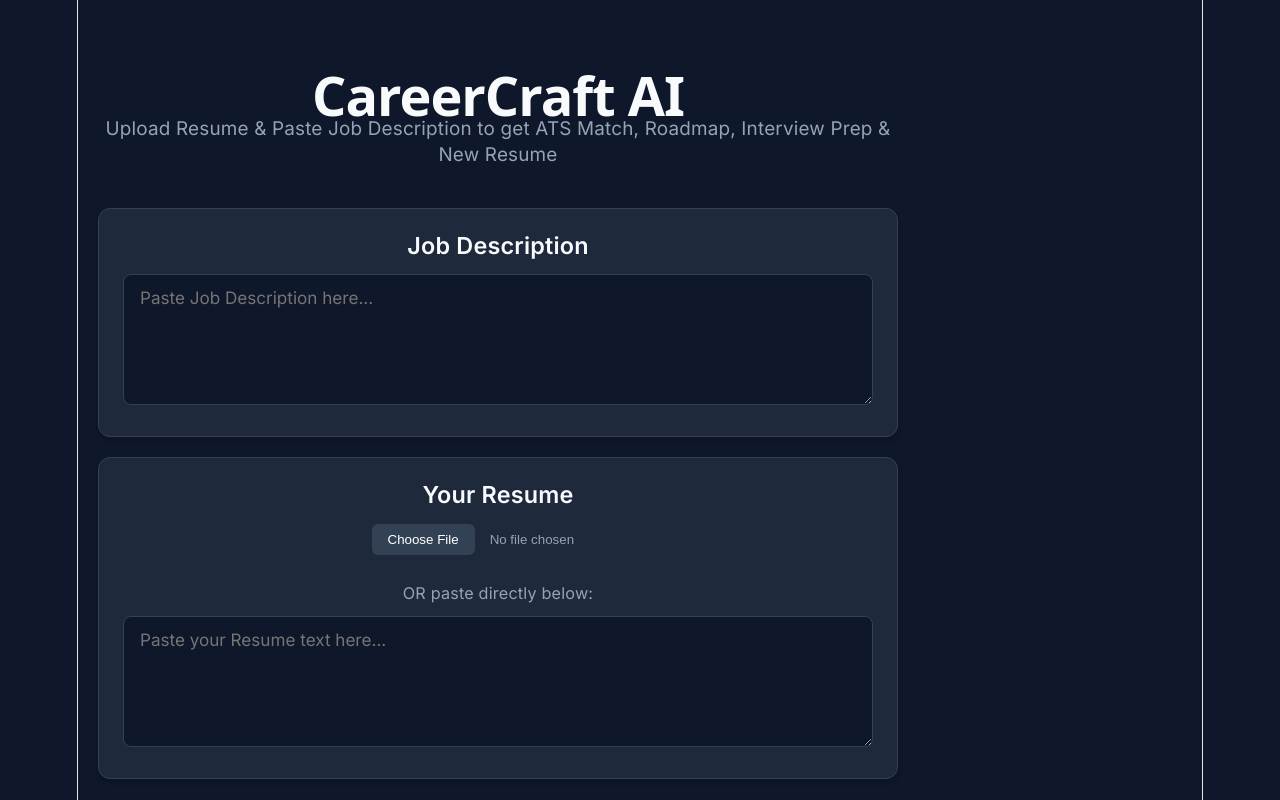
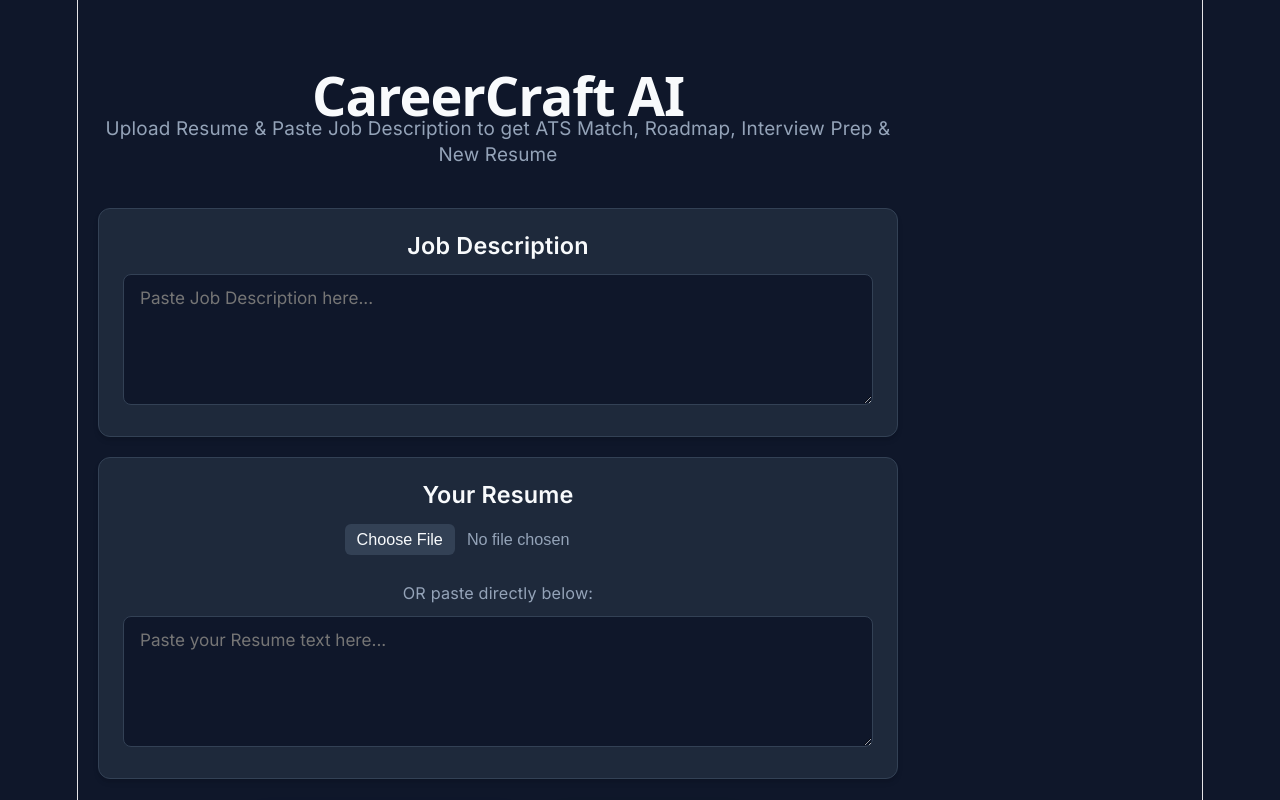
Before and after one commit to InnovateX26/Career_Forge, a React app in the folder Frontend/: page / in a window 1280 px wide. Shown: the top 800 px of the page. Built offline with nearby package versions, Linux system fonts and the light colour scheme; the HTML template or start-up script is replaced by a standard one.

Commit message:
File Input & Choose File Button

```diff
--- a/Frontend/src/App.css
+++ b/Frontend/src/App.css
@@ -84,18 +84,19 @@ body {
 }
 
 /* 📁 File Input & Choose File Button */
-.file-input { margin-bottom: 15px; color: #94a3b8; }
+.file-input { margin-bottom: 15px; color: #94a3b8; font-size: 0.9rem; }
 .file-input::file-selector-button {
   background: #334155;
-  color: white;
+  color: #f8fafc;
   border: none;
-  padding: 8px 16px;
+  padding: 6px 12px;
   border-radius: 6px;
   cursor: pointer;
-  margin-right: 15px;
+  margin-right: 12px;
+  font-weight: 500;
   transition: background 0.2s;
-  font-family: 'Poppins', sans-serif;
 }
+
 .file-input::file-selector-button:hover { background: #475569; }
 
 /* 🎛️ Action Buttons */
```
